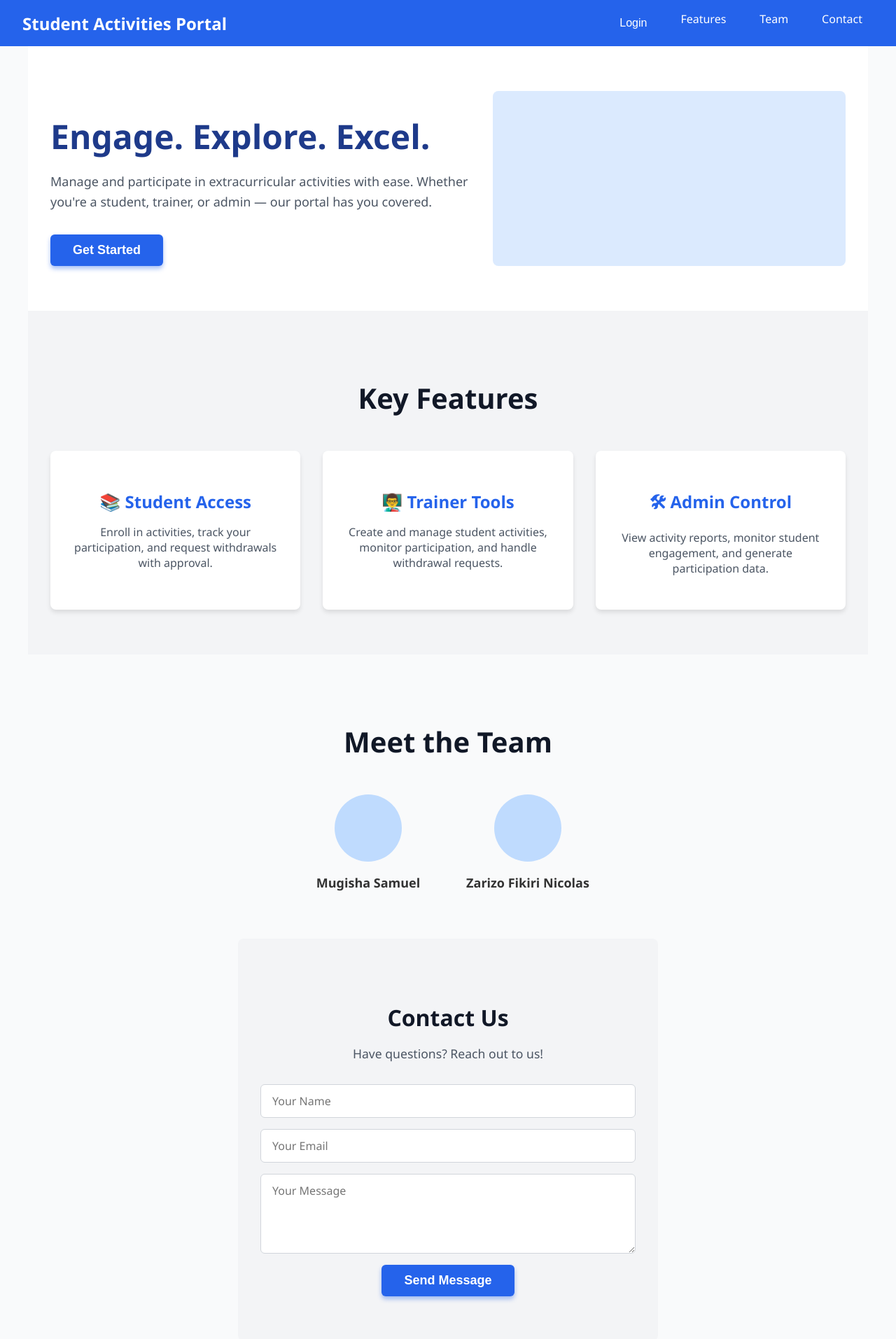
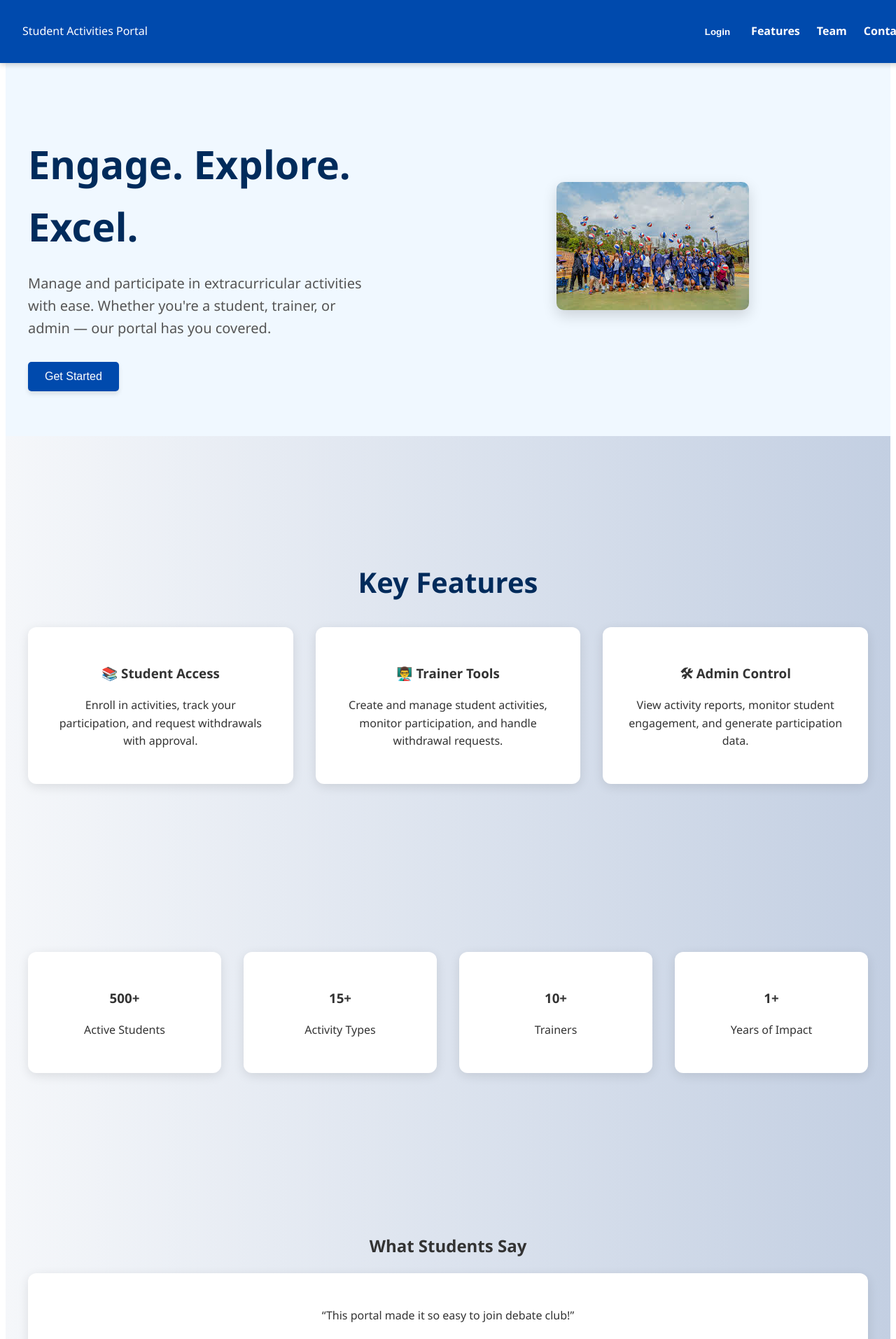
Before and after one commit to nfikirizarizo22/Student-Activities-Module, a React (Vite) app: page / in a window 1280 px wide. Shown: the top 1913 px of the page at 70% size. Built offline with nearby package versions, Linux system fonts and the light colour scheme.

Commit message:
the page was improved

```diff
--- a/src/pages/LandingPage.css
+++ b/src/pages/LandingPage.css
@@ -1,236 +1,175 @@
-/* LandingPage.css */
 
-/* Reset & base styles */
-* {
-  box-sizing: border-box;
+.landing-container {
+  font-family: 'Segoe UI', Tahoma, Geneva, Verdana, sans-serif;
+  color: #333;
+  line-height: 1.6;
+  background: linear-gradient(to right, #f5f7fa, #c3cfe2);
+  overflow-x: hidden;
 }
 
-body, html, #root, .landing-container {
-  margin: 0;
-  padding: 0;
-  font-family: 'Segoe UI', Tahoma, Geneva, Verdana, sans-serif;
-  background-color: #f9fafb;
-  color: #333;
-}
-
-/* Navbar */
 .navbar {
+  background: #004aad;
+  color: white;
+  padding: 1rem 2rem;
   display: flex;
-  justify-content: space-between;
+  /* justify-content: space-between; */
+  gap: 750px;
   align-items: center;
-  padding: 1rem 2rem;
-  background-color: #2563eb; /* Blue 600 */
-  color: white;
-  position: sticky;
+  box-shadow: 0 2px 8px rgba(0, 0, 0, 0.2);
+  position: fixed;
   top: 0;
+  left: 0;
+  width: 100%;
   z-index: 1000;
 }
 
-.nav-brand {
-  font-size: 1.5rem;
-  font-weight: 700;
+.landing-container > *:not(.navbar) {
+  margin-top: 80px; /* creates space to account for fixed navbar */
 }
 
 .nav-links {
   list-style: none;
   display: flex;
-  gap: 1rem;
-  margin: 0;
-  padding: 0;
+  gap: 1.5rem;
 }
 
 .nav-link,
 .nav-btn {
   color: white;
   text-decoration: none;
-  background: none;
+  background: transparent;
   border: none;
-  font-size: 1rem;
   cursor: pointer;
-  padding: 0.5rem 1rem;
-  border-radius: 0.375rem; /* rounded-md */
-  transition: background-color 0.3s ease;
+  font-weight: bold;
+  transition: all 0.3s ease;
 }
 
-.nav-link:hover,
-.nav-btn:hover {
-  background-color: rgba(255, 255, 255, 0.2);
+.nav-btn:hover,
+.nav-link:hover {
+  text-decoration: underline;
+  transform: scale(1.05);
 }
 
-/* Hero Section */
 .hero-section {
   display: flex;
   flex-wrap: wrap;
+  justify-content: space-between;
   align-items: center;
   padding: 4rem 2rem;
-  background: white;
-  gap: 2rem;
-  max-width: 1200px;
-  margin: 0 auto;
+  background: #f0f8ff;
+  position: relative;
+  overflow: hidden;
 }
 
 .hero-content {
-  flex: 1 1 400px;
-  max-width: 600px;
+  flex: 1;
+  min-width: 300px;
+  padding-right: 2rem;
 }
 
 .hero-content h1 {
-  font-size: 3rem;
+  font-size: 3.5rem;
+  margin-bottom: 1rem;
+  color: #002b5b;
   font-weight: 700;
-  margin-bottom: 1rem;
-  color: #1e3a8a; /* blue-900 */
 }
 
 .hero-content p {
-  font-size: 1.125rem;
-  line-height: 1.6;
+  font-size: 1.25rem;
+  color: #555;
+  max-width: 500px;
   margin-bottom: 2rem;
-  color: #4b5563; /* gray-700 */
 }
 
 .btn-primary {
-  background-color: #2563eb; /* blue-600 */
+  padding: 0.75rem 1.5rem;
+  background: #004aad;
   color: white;
   border: none;
-  padding: 0.75rem 2rem;
-  border-radius: 0.375rem;
-  font-size: 1.125rem;
-  font-weight: 600;
+  border-radius: 5px;
+  font-size: 1rem;
   cursor: pointer;
-  box-shadow: 0 4px 6px rgba(37, 99, 235, 0.4);
-  transition: background-color 0.3s ease, box-shadow 0.3s ease;
+  box-shadow: 0 4px 6px rgba(0,0,0,0.1);
+  transition: background 0.3s ease, transform 0.2s ease;
 }
 
 .btn-primary:hover {
-  background-color: #1e40af; /* blue-800 */
-  box-shadow: 0 6px 10px rgba(30, 64, 175, 0.5);
+  background: #003a87;
+  transform: translateY(-2px);
 }
 
-/* Hero image placeholder */
 .hero-image {
-  flex: 1 1 300px;
-  min-height: 250px;
-  background-color: #dbeafe; /* blue-100 */
-  border-radius: 0.5rem;
+  flex: 1;
+  text-align: center;
+  padding: 2rem;
 }
 
-/* Features Section */
-.features-section {
-  padding: 4rem 2rem;
-  background-color: #f3f4f6; /* gray-100 */
-  text-align: center;
-  max-width: 1200px;
-  margin: 0 auto;
+.hero-image img {
+  max-width: 100%;
+  height: auto;
+  border-radius: 10px;
+  box-shadow: 0 8px 20px rgba(0, 0, 0, 0.15);
 }
 
-.features-section h2 {
-  font-size: 2.5rem;
-  font-weight: 700;
-  margin-bottom: 3rem;
-  color: #111827; /* gray-900 */
+.features-section,
+.stats-section,
+.team-section,
+.contact-section,
+.testimonials-section,
+.cta-banner {
+  padding: 4rem 2rem;
+  text-align: center;
 }
 
-.features-grid {
-  display: grid;
-  grid-template-columns: repeat(auto-fit,minmax(280px,1fr));
-  gap: 2rem;
+.features-section h2,
+.team-section h2,
+.contact-section h2 {
+  font-size: 2.5rem;
+  color: #002b5b;
+  margin-bottom: 1.5rem;
 }
 
-.feature-card {
+.features-grid,
+.stats-grid,
+.team-members {
+  display: grid;
+  gap: 2rem;
+  grid-template-columns: repeat(auto-fit, minmax(250px, 1fr));
+  margin-top: 2rem;
+}
+
+.feature-card,
+.stat-box,
+.team-member,
+.testimonial-card {
+  padding: 2rem;
   background: white;
-  padding: 2rem;
-  border-radius: 0.5rem;
-  box-shadow: 0 4px 6px rgba(0,0,0,0.1);
-  transition: box-shadow 0.3s ease;
+  border-radius: 12px;
+  box-shadow: 0 4px 15px rgba(0,0,0,0.1);
+  transition: transform 0.3s ease;
 }
 
 .feature-card:hover {
-  box-shadow: 0 8px 15px rgba(0,0,0,0.15);
-}
-
-.feature-card h3 {
-  font-size: 1.5rem;
-  margin-bottom: 1rem;
-  color: #2563eb; /* blue-600 */
-}
-
-.feature-card p {
-  font-size: 1rem;
-  color: #4b5563;
-}
-
-/* Team Section */
-.team-section {
-  padding: 4rem 2rem;
-  max-width: 1000px;
-  margin: 0 auto;
-  text-align: center;
-}
-
-.team-section h2 {
-  font-size: 2.5rem;
-  font-weight: 700;
-  margin-bottom: 3rem;
-  color: #111827;
-}
-
-.team-members {
-  display: flex;
-  justify-content: center;
-  gap: 3rem;
-  flex-wrap: wrap;
-}
-
-.team-member {
-  width: 180px;
-  text-align: center;
+  transform: translateY(-5px);
 }
 
 .avatar {
-  width: 96px;
-  height: 96px;
-  margin: 0 auto 1rem auto;
-  background-color: #bfdbfe; /* blue-300 */
+  width: 90px;
+  height: 90px;
+  background: #004aad;
   border-radius: 50%;
+  margin: 0 auto 1rem;
+  box-shadow: 0 4px 10px rgba(0, 0, 0, 0.2);
 }
 
-/* Team member text */
 .member-name {
-  font-weight: 700;
-  font-size: 1.125rem;
-  margin-bottom: 0.25rem;
+  font-weight: bold;
+  color: #002b5b;
 }
 
-.member-role {
-  font-size: 0.875rem;
-  color: #6b7280; /* gray-500 */
-}
-
-/* Contact Section */
-.contact-section {
-  padding: 4rem 2rem;
-  background-color: #f3f4f6;
-  max-width: 600px;
-  margin: 0 auto;
-  text-align: center;
-  border-radius: 0.5rem;
-}
-
-.contact-section h2 {
-  font-size: 2rem;
-  font-weight: 700;
-  margin-bottom: 1rem;
-  color: #111827;
-}
-
-.contact-section p {
-  margin-bottom: 2rem;
-  color: #4b5563;
-  font-size: 1.1rem;
-}
-
-/* Contact Form */
 .contact-form {
+  max-width: 500px;
+  margin: 2rem auto;
   display: flex;
   flex-direction: column;
   gap: 1rem;
@@ -238,49 +177,32 @@ body, html, #root, .landing-container {
 
 .contact-form input,
 .contact-form textarea {
-  padding: 0.75rem 1rem;
-  border-radius: 0.375rem;
-  border: 1px solid #d1d5db; /* gray-300 */
+  padding: 0.75rem;
+  border: 1px solid #ccc;
+  border-radius: 5px;
+  width: 100%;
   font-size: 1rem;
-  font-family: inherit;
+}
+
+.contact-form textarea {
   resize: vertical;
 }
 
-.contact-form input:focus,
-.contact-form textarea:focus {
-  outline: none;
-  border-color: #2563eb; /* blue-600 */
-  box-shadow: 0 0 5px rgba(37, 99, 235, 0.5);
-}
-
-.contact-form button {
-  align-self: center;
-  width: fit-content;
-}
-
-/* Footer */
 .footer {
-  background-color: #2563eb;
+  background: #004aad;
   color: white;
+  padding: 1.5rem;
   text-align: center;
-  padding: 1rem 2rem;
-  margin-top: 4rem;
+  margin-top: 2rem;
   font-size: 0.9rem;
 }
 
-/* Responsive */
-@media (max-width: 768px) {
-  .hero-section {
-    flex-direction: column;
-    text-align: center;
-  }
-
-  .hero-image {
-    width: 100%;
-    min-height: 200px;
-  }
-
-  .team-members {
-    flex-direction: column;
-  }
+.cta-banner {
+  background: #003a87;
+  color: white;
+  padding: 3rem 2rem;
+  border-radius: 12px;
+  margin: 3rem auto;
+  max-width: 1000px;
+  box-shadow: 0 4px 15px rgba(0,0,0,0.15);
 }
--- a/src/pages/LandingPage.jsx
+++ b/src/pages/LandingPage.jsx
@@ -1,5 +1,7 @@
 import { useNavigate } from "react-router-dom";
 import './LandingPage.css';
+import agahozoImage from './agahozo.jpeg';
+
 
 export default function LandingPage() {
   const navigate = useNavigate();
@@ -25,7 +27,7 @@ export default function LandingPage() {
           <button onClick={() => navigate("/login")} className="btn-primary">Get Started</button>
         </div>
         <div className="hero-image">
-          {/* You can add an image or illustration here */}
+          <img src={agahozoImage} alt="Hero Illustration" />
         </div>
       </header>
 
@@ -48,16 +50,53 @@ export default function LandingPage() {
         </div>
       </section>
 
+      {/* Stats Section */}
+      <section className="stats-section">
+        <div className="stats-grid">
+          <div className="stat-box">
+            <h3>500+</h3>
+            <p>Active Students</p>
+          </div>
+          <div className="stat-box">
+            <h3>15+</h3>
+            <p>Activity Types</p>
+          </div>
+          <div className="stat-box">
+            <h3>10+</h3>
+            <p>Trainers</p>
+          </div>
+          <div className="stat-box">
+            <h3>1+</h3>
+            <p>Years of Impact</p>
+          </div>
+        </div>
+      </section>
+
+      {/* Testimonials */}
+      <section className="testimonials-section">
+        <h2>What Students Say</h2>
+        <div className="testimonial-slider">
+          <div className="testimonial-card">
+            <p>“This portal made it so easy to join debate club!”</p>
+            <span>— Jerimiah, S6MPC</span>
+          </div>
+          <div className="testimonial-card">
+            <p>“I could track my hours and submit reports so easily.”</p>
+            <span>— Manase, S6PCB</span>
+          </div>
+        </div>
+      </section>
+
       {/* Team */}
       <section id="team" className="team-section">
         <h2>Meet the Team</h2>
         <div className="team-members">
           <div className="team-member">
-            <div className="avatar" aria-label="Samuel's avatar" />
+            <div className="avatar" />
             <p className="member-name">Mugisha Samuel</p>
           </div>
           <div className="team-member">
-            <div className="avatar" aria-label="Zarizo Fikiri Nicolas avatar" />
+            <div className="avatar" />
             <p className="member-name">Zarizo Fikiri Nicolas</p>
           </div>
         </div>
@@ -75,6 +114,12 @@ export default function LandingPage() {
         </form>
       </section>
 
+      {/* CTA Banner */}
+      <section className="cta-banner">
+        <h2>Ready to make your mark?</h2>
+        <button onClick={() => navigate("/login")} className="btn-primary">Join Now</button>
+      </section>
+
       {/* Footer */}
       <footer className="footer">
         <p>&copy; {new Date().getFullYear()} Student Activities Portal. All rights reserved.</p>
```
